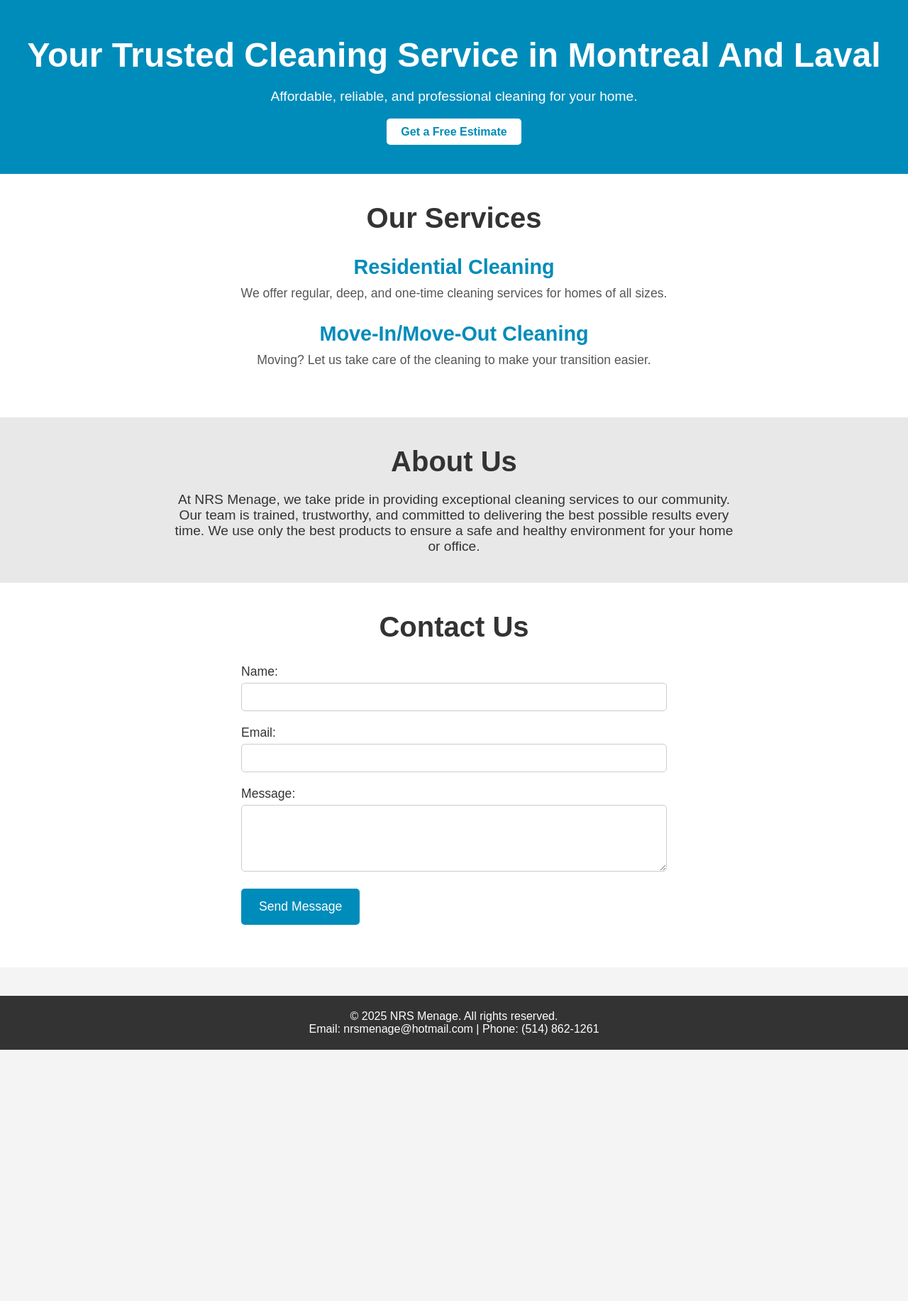
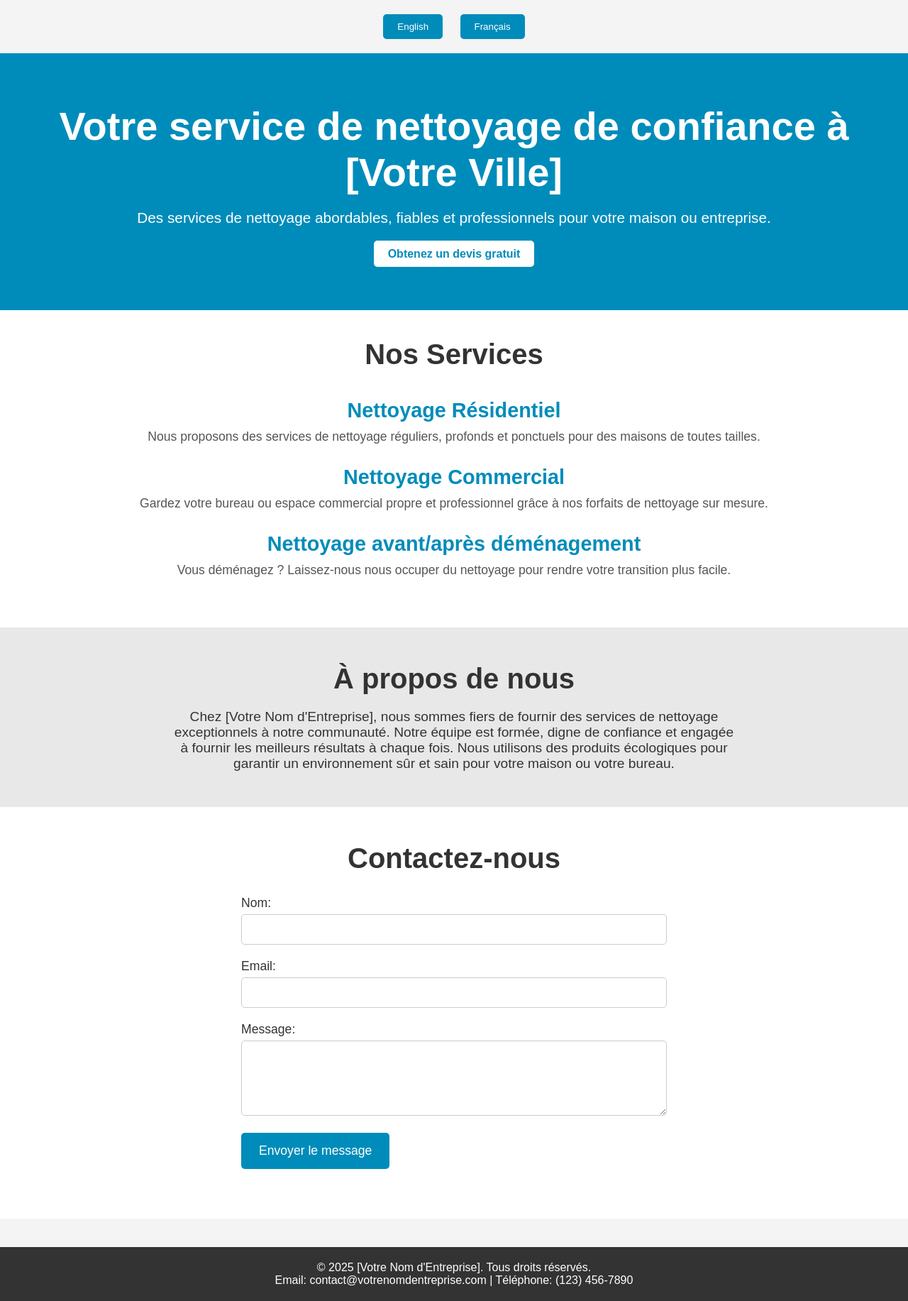
Before and after one commit to mtlcleaner/NRS, a plain HTML site: page index.html in a window 1280 px wide. Shown: the whole page at 71% size. Before the commit the page ends 1479 px from the top, so only its background shows below. Drawn offline with Linux system fonts and the light colour scheme.

Commit message:
initialcommit

```diff
--- a/index.html
+++ b/index.html
@@ -1,19 +1,42 @@
 <!DOCTYPE html>
-<html lang="en">
+<html lang="fr"> <!-- Default Language Set to French -->
 <head>
     <meta charset="UTF-8">
     <meta name="viewport" content="width=device-width, initial-scale=1.0">
-    <meta name="description" content="Reliable cleaning services for homes and businesses in Montreal And Laval.">
-    <title>NRS Menage</title>
+    <meta name="description" content="Reliable cleaning services for homes and businesses in [Your City].">
+    <title>Your Cleaning Business</title>
     <link rel="stylesheet" href="styles.css">
+    <script>
+        // Function to toggle between languages
+        function toggleLanguage(language) {
+            const englishContent = document.getElementById('english-content');
+            const frenchContent = document.getElementById('french-content');
+            if (language === 'english') {
+                englishContent.style.display = 'block';
+                frenchContent.style.display = 'none';
+            } else {
+                englishContent.style.display = 'none';
+                frenchContent.style.display = 'block';
+            }
+        }
+    </script>
 </head>
 <body>
+
+    <!-- Language Switcher -->
+    <div class="language-switcher">
+        <button onclick="toggleLanguage('english')" class="language-btn">English</button>
+        <button onclick="toggleLanguage('french')" class="language-btn">Français</button>
+    </div>
+
+    <!-- English Content Section (hidden by default) -->
+    <div id="english-content" style="display: none;">
 
         <!-- Header Section (Hero Section) -->
         <header class="hero">
             <div class="hero-content">
-            <h1>Your Trusted Cleaning Service in Montreal And Laval</h1>
-            <p>Affordable, reliable, and professional cleaning for your home.</p>
+                <h1>Your Trusted Cleaning Service in [Your City]</h1>
+                <p>Affordable, reliable, and professional cleaning for your home or business.</p>
                 <a href="#contact" class="cta-button">Get a Free Estimate</a>
             </div>
         </header>
@@ -26,6 +49,10 @@
                 <p>We offer regular, deep, and one-time cleaning services for homes of all sizes.</p>
             </div>
             <div class="service">
+                <h3>Commercial Cleaning</h3>
+                <p>Keep your office or business space clean and professional with our tailored cleaning packages.</p>
+            </div>
+            <div class="service">
                 <h3>Move-In/Move-Out Cleaning</h3>
                 <p>Moving? Let us take care of the cleaning to make your transition easier.</p>
             </div>
@@ -34,7 +61,7 @@
         <!-- About Us Section -->
         <section id="about" class="about">
             <h2>About Us</h2>
-        <p>At NRS Menage, we take pride in providing exceptional cleaning services to our community. Our team is trained, trustworthy, and committed to delivering the best possible results every time. We use only the best products to ensure a safe and healthy environment for your home or office.</p>
+            <p>At [Your Business Name], we take pride in providing exceptional cleaning services to our community. Our team is trained, trustworthy, and committed to delivering the best possible results every time. We use eco-friendly products to ensure a safe and healthy environment for your home or office.</p>
         </section>
 
         <!-- Contact Form Section -->
@@ -61,9 +88,74 @@
 
         <!-- Footer Section -->
         <footer>
-        <p>&copy; 2025 NRS Menage. All rights reserved.</p>
-        <p>Email: nrsmenage@hotmail.com | Phone: (514) 862-1261</p>
+            <p>&copy; 2025 [Your Business Name]. All rights reserved.</p>
+            <p>Email: contact@yourbusiness.com | Phone: (123) 456-7890</p>
         </footer>
+    </div>
+
+    <!-- French Content Section (visible by default) -->
+    <div id="french-content">
+
+        <!-- Header Section (Hero Section) -->
+        <header class="hero">
+            <div class="hero-content">
+                <h1>Votre service de nettoyage de confiance à [Votre Ville]</h1>
+                <p>Des services de nettoyage abordables, fiables et professionnels pour votre maison ou entreprise.</p>
+                <a href="#contact" class="cta-button">Obtenez un devis gratuit</a>
+            </div>
+        </header>
+
+        <!-- Services Section -->
+        <section id="services" class="services">
+            <h2>Nos Services</h2>
+            <div class="service">
+                <h3>Nettoyage Résidentiel</h3>
+                <p>Nous proposons des services de nettoyage réguliers, profonds et ponctuels pour des maisons de toutes tailles.</p>
+            </div>
+            <div class="service">
+                <h3>Nettoyage Commercial</h3>
+                <p>Gardez votre bureau ou espace commercial propre et professionnel grâce à nos forfaits de nettoyage sur mesure.</p>
+            </div>
+            <div class="service">
+                <h3>Nettoyage avant/après déménagement</h3>
+                <p>Vous déménagez ? Laissez-nous nous occuper du nettoyage pour rendre votre transition plus facile.</p>
+            </div>
+        </section>
+
+        <!-- About Us Section -->
+        <section id="about" class="about">
+            <h2>À propos de nous</h2>
+            <p>Chez [Votre Nom d'Entreprise], nous sommes fiers de fournir des services de nettoyage exceptionnels à notre communauté. Notre équipe est formée, digne de confiance et engagée à fournir les meilleurs résultats à chaque fois. Nous utilisons des produits écologiques pour garantir un environnement sûr et sain pour votre maison ou votre bureau.</p>
+        </section>
+
+        <!-- Contact Form Section -->
+        <section id="contact" class="contact">
+            <h2>Contactez-nous</h2>
+            <form action="submit_form.php" method="POST">
+                <div>
+                    <label for="name">Nom:</label>
+                    <input type="text" id="name" name="name" required>
+                </div>
+                <div>
+                    <label for="email">Email:</label>
+                    <input type="email" id="email" name="email" required>
+                </div>
+                <div>
+                    <label for="message">Message:</label>
+                    <textarea id="message" name="message" rows="4" required></textarea>
+                </div>
+                <div>
+                    <button type="submit">Envoyer le message</button>
+                </div>
+            </form>
+        </section>
+
+        <!-- Footer Section -->
+        <footer>
+            <p>&copy; 2025 [Votre Nom d'Entreprise]. Tous droits réservés.</p>
+            <p>Email: contact@votrenomdentreprise.com | Téléphone: (123) 456-7890</p>
+        </footer>
+    </div>
 
 </body>
 </html>
--- a/styles.css
+++ b/styles.css
@@ -11,21 +11,42 @@ body {
     color: #333;
 }
 
+/* Language Switcher */
+.language-switcher {
+    text-align: center;
+    margin: 20px 0;
+}
+
+.language-btn {
+    background-color: #008CBA;
+    color: white;
+    padding: 10px 20px;
+    margin: 0 10px;
+    border: none;
+    border-radius: 5px;
+    cursor: pointer;
+    transition: background-color 0.3s ease;
+}
+
+.language-btn:hover {
+    background-color: #0077a6;
+}
+
 /* Header Section */
 .hero {
     background-color: #008CBA;
     color: white;
-    padding: 50px 20px;
+    padding: 70px 20px;
     text-align: center;
 }
 
 .hero h1 {
-    font-size: 3em;
+    font-size: 3.5em;
     margin-bottom: 20px;
 }
 
 .hero p {
-    font-size: 1.2em;
+    font-size: 1.3em;
     margin-bottom: 30px;
 }
 
@@ -52,7 +73,7 @@ body {
 
 .services h2 {
     font-size: 2.5em;
-    margin-bottom: 30px;
+    margin-bottom: 40px;
 }
 
 .service {
@@ -73,7 +94,7 @@ body {
 /* About Us Section */
 .about {
     background-color: #e8e8e8;
-    padding: 40px 20px;
+    padding: 50px 20px;
     text-align: center;
 }
 
@@ -92,7 +113,7 @@ body {
 /* Contact Form Section */
 .contact {
     background-color: #fff;
-    padding: 40px 20px;
+    padding: 50px 20px;
     text-align: center;
 }
 
@@ -120,7 +141,7 @@ body {
 .contact input, .contact textarea {
     width: 100%;
     padding: 10px;
-    font-size: 1em;
+    font-size: 1.1em;
     border: 1px solid #ccc;
     border-radius: 5px;
 }
```
Lines whose indentation alone changed are shown as unchanged.
